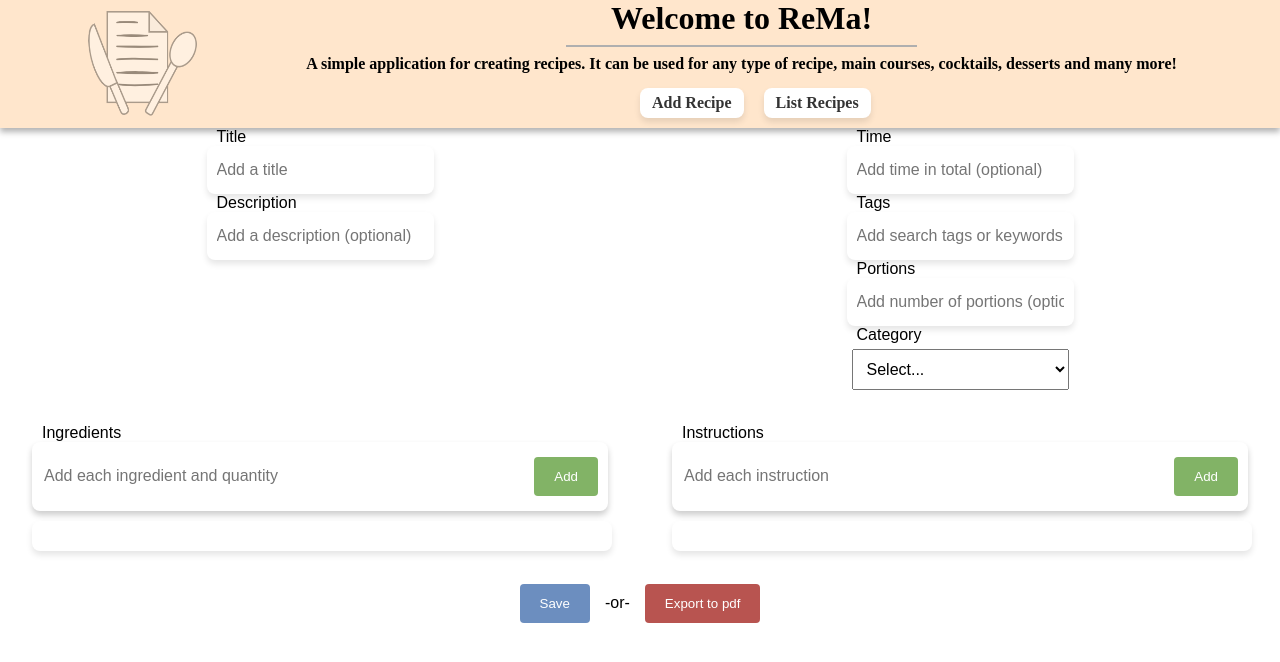
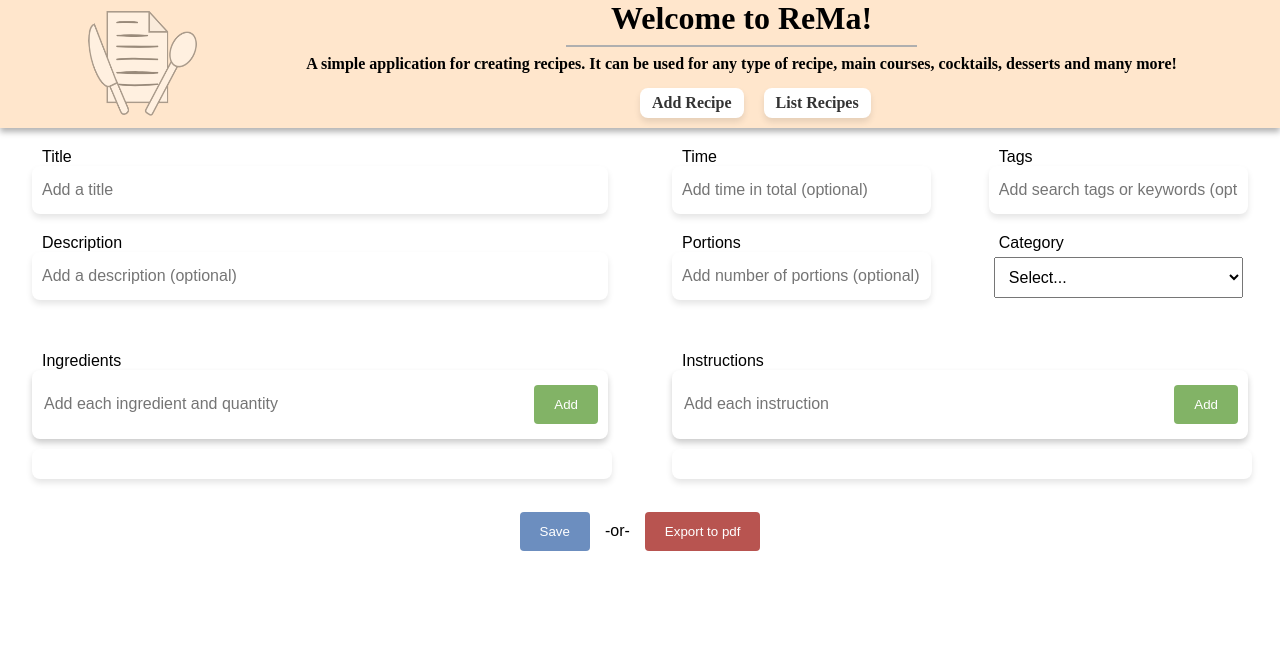
Before and after one commit to ktzanak/rema, a React (Vite) app in the folder rema-frontend/: page /add in a window 1280 px wide. Shown: the top 662 px of the page. Built offline with nearby package versions, Linux system fonts and the light colour scheme.

Commit message:
restyled rows, cols and generally the grid

```diff
--- a/rema-frontend/src/css/recipeinfo.module.css
+++ b/rema-frontend/src/css/recipeinfo.module.css
@@ -18,16 +18,20 @@
   display: flex;
   justify-content: space-around;
 }
-.recipeinfocol1 {
+.recipeinfocol {
   width: 45%;
 }
-.recipeinfocol2 {
-  width: 45%;
-}
+
 .recipeinfolabel {
   padding: 10px;
 }
-.recipeinforow {
+.recipeinforowright {
+  width: 100%;
+  display: flex;
+  margin: 20px auto;
+  justify-content: space-between;
+}
+.recipeinforowleft {
   width: 100%;
   margin: 20px auto;
 }
```
